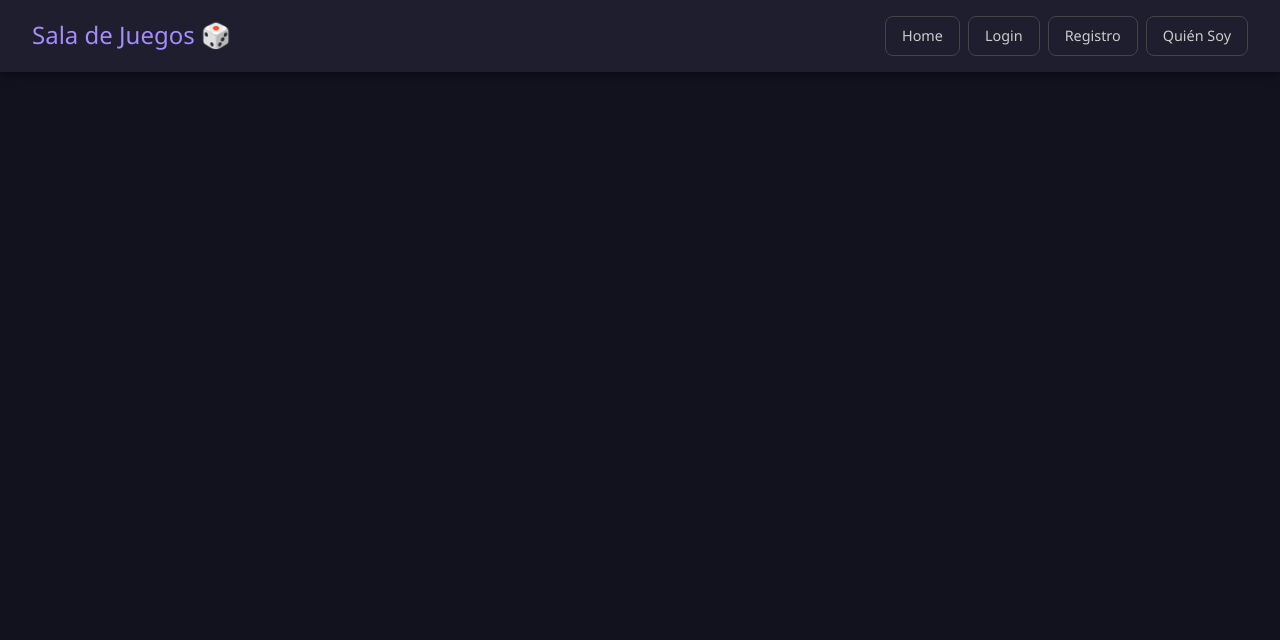
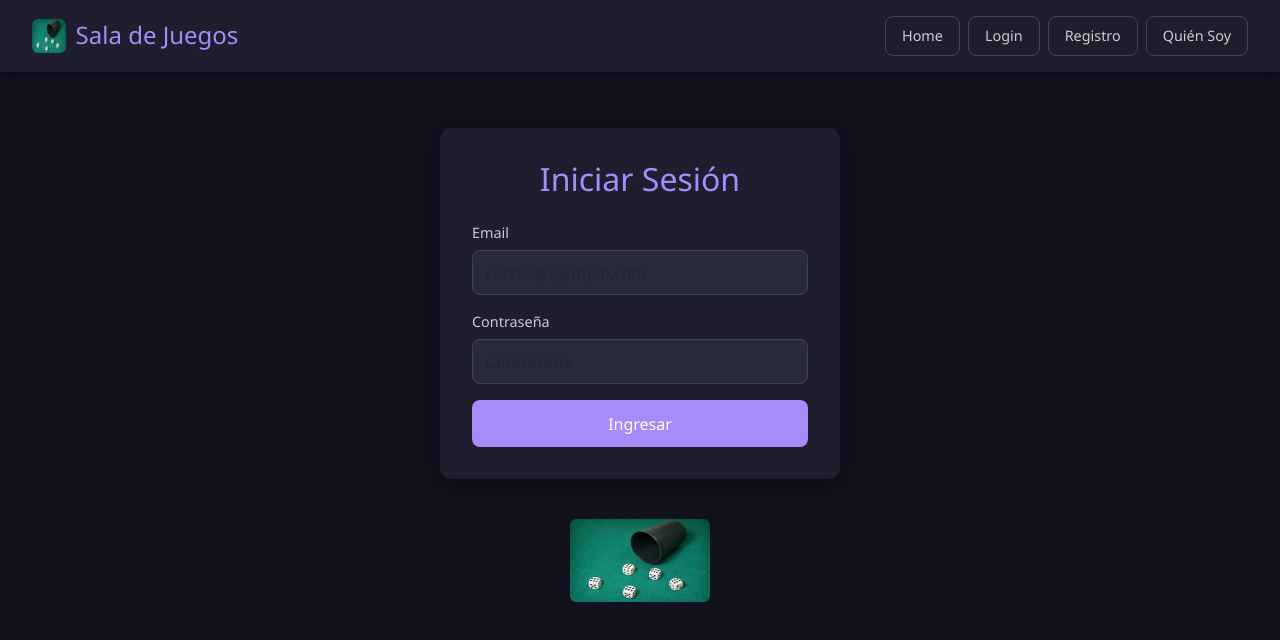
Before and after one commit to damiandattilo1/sala-de-juegos, an Angular app: page /ingresar in a window 1280 px wide. Before the commit this address led to /. Shown: the top 640 px of the page. Built offline with nearby package versions, Linux system fonts and the light colour scheme.

Commit message:
Observaciones: logo, url limpia, interface github

```diff
--- a/src/app/app.component.css
+++ b/src/app/app.component.css
@@ -13,6 +13,18 @@
   color: #a78bfa;
   font-size: 1.5rem;
   margin: 0;
+}
+
+.brand {
+  display: flex;
+  align-items: center;
+  gap: 0.6rem;
+}
+
+.brand-logo {
+  width: 34px;
+  height: 34px;
+  border-radius: 6px;
 }
 
 nav {
@@ -41,3 +53,10 @@ nav {
 main {
   padding: 1rem;
 }
+
+.bottom-logo {
+  width: 140px;
+  height: auto;
+  display: block;
+  margin: 1rem auto 0;
+}
--- a/src/app/app.component.html
+++ b/src/app/app.component.html
@@ -1,13 +1,17 @@
 <header class="app-header">
-  <h1>Sala de Juegos 🎲</h1>
+  <h1 class="brand">
+    <img src="assets/logo.png" alt="Logo Sala de Juegos" class="brand-logo" />
+    <span>Sala de Juegos</span>
+  </h1>
   <nav>
-    <button routerLink="home" class="nav-btn">Home</button>
-    <button routerLink="login" class="nav-btn">Login</button>
-    <button routerLink="registro" class="nav-btn">Registro</button>
-    <button routerLink="quien-soy" class="nav-btn">Quién Soy</button>
+    <button (click)="navigateSilently('/')" class="nav-btn">Home</button>
+    <button (click)="navigateSilently('/ingresar')" class="nav-btn">Login</button>
+    <button (click)="navigateSilently('/registro')" class="nav-btn">Registro</button>
+    <button (click)="navigateSilently('/quien-soy')" class="nav-btn">Quién Soy</button>
   </nav>
 </header>
 
 <main [@routeAnimations]="prepareRoute(outlet)">
   <router-outlet #outlet="outlet"></router-outlet>
+  <img src="assets/logo.png" alt="Logo Sala de Juegos" class="brand-logo bottom-logo" />
 </main>
--- a/src/app/app.component.ts
+++ b/src/app/app.component.ts
@@ -1,5 +1,5 @@
 import { Component } from '@angular/core';
-import { RouterLink, RouterOutlet } from '@angular/router';
+import { Router, RouterOutlet } from '@angular/router';
 import { trigger, transition, style, animate, query } from '@angular/animations';
 
 export const routeAnimations = trigger('routeAnimations', [
@@ -14,7 +14,7 @@ export const routeAnimations = trigger('routeAnimations', [
 @Component({
   selector: 'app-root',
   standalone: true,
-  imports: [RouterOutlet, RouterLink],
+  imports: [RouterOutlet],
   templateUrl: './app.component.html',
   styleUrl: './app.component.css',
   animations: [routeAnimations]
@@ -22,6 +22,12 @@ export const routeAnimations = trigger('routeAnimations', [
 export class AppComponent {
   title = 'tp-sala-juegos';
 
+  constructor(private router: Router) {}
+
+  navigateSilently(path: string) {
+    this.router.navigate([path], { skipLocationChange: true });
+  }
+
   prepareRoute(outlet: RouterOutlet) {
     if (!outlet?.isActivated) return null;
     return outlet?.activatedRouteData?.['animation'] ?? outlet?.activatedRoute?.snapshot?.url?.[0]?.path;
--- a/src/app/app.routes.ts
+++ b/src/app/app.routes.ts
@@ -5,9 +5,9 @@ import { HomeComponent } from './home/home.component';
 import { RegistroComponent } from './registro/registro.component';
 
 export const routes: Routes = [
-    { path: '', redirectTo: 'home', pathMatch: 'full' },
-    { path: 'login', component: LoginComponent },
+    { path: '', component: HomeComponent },
+    { path: 'ingresar', component: LoginComponent },
     { path: 'registro', component: RegistroComponent },
-    { path: 'home', component: HomeComponent },
     { path: 'quien-soy', component: QuienSoyComponent },
+    { path: '**', redirectTo: '', pathMatch: 'full' },
 ];
--- a/src/app/login/login.component.ts
+++ b/src/app/login/login.component.ts
@@ -18,7 +18,7 @@ export class LoginComponent {
 
   onSubmit() {
     if (this.email && this.password) {
-      this.router.navigate(['/home']);
+      this.router.navigate(['/'], { skipLocationChange: true });
     } else {
       this.error = 'Por favor completá todos los campos.';
     }
--- a/src/app/quien-soy/quien-soy.component.ts
+++ b/src/app/quien-soy/quien-soy.component.ts
@@ -1,19 +1,8 @@
 import { Component, OnInit } from '@angular/core';
-import { HttpClient } from '@angular/common/http';
 import { CommonModule } from '@angular/common';
 
-interface GitHubProfile {
-  name: string;
-  login: string;
-  avatar_url: string;
-  bio: string;
-  public_repos: number;
-  followers: number;
-  following: number;
-  html_url: string;
-  location: string;
-  blog: string;
-}
+import { GitHubProfile } from '../models/github-profile.model';
+import { ImporterService } from '../services/importer.service';
 
 @Component({
   selector: 'app-quien-soy',
@@ -28,10 +17,10 @@ export class QuienSoyComponent implements OnInit {
   error = '';
   readonly githubUsername = 'damiandattilo1';
 
-  constructor(private http: HttpClient) {}
+  constructor(private importerService: ImporterService) {}
 
   ngOnInit() {
-    this.http.get<GitHubProfile>(`https://api.github.com/users/${this.githubUsername}`)
+    this.importerService.importGitHubProfile(this.githubUsername)
       .subscribe({
         next: (data) => {
           this.githubUser = data;
--- a/src/app/registro/registro.component.ts
+++ b/src/app/registro/registro.component.ts
@@ -32,6 +32,6 @@ export class RegistroComponent {
     }
     this.error = '';
     this.success = '¡Registro exitoso! Redirigiendo...';
-    setTimeout(() => this.router.navigate(['/login']), 1500);
+    setTimeout(() => this.router.navigate(['/ingresar'], { skipLocationChange: true }), 1500);
   }
 }
--- /dev/null
+++ b/src/app/services/importer.service.ts
@@ -0,0 +1,18 @@
+import { Injectable } from '@angular/core';
+import { HttpClient } from '@angular/common/http';
+import { Observable } from 'rxjs';
+
+import { GitHubProfile } from '../models/github-profile.model';
+
+@Injectable({
+  providedIn: 'root'
+})
+export class ImporterService {
+  private readonly baseUrl = 'https://api.github.com/users';
+
+  constructor(private http: HttpClient) {}
+
+  importGitHubProfile(username: string): Observable<GitHubProfile> {
+    return this.http.get<GitHubProfile>(`${this.baseUrl}/${username}`);
+  }
+}
```
Also changed, not shown: src/app/models/github-profile.model.ts (added, +12 -0 lines), src/assets/logo.png (added).
